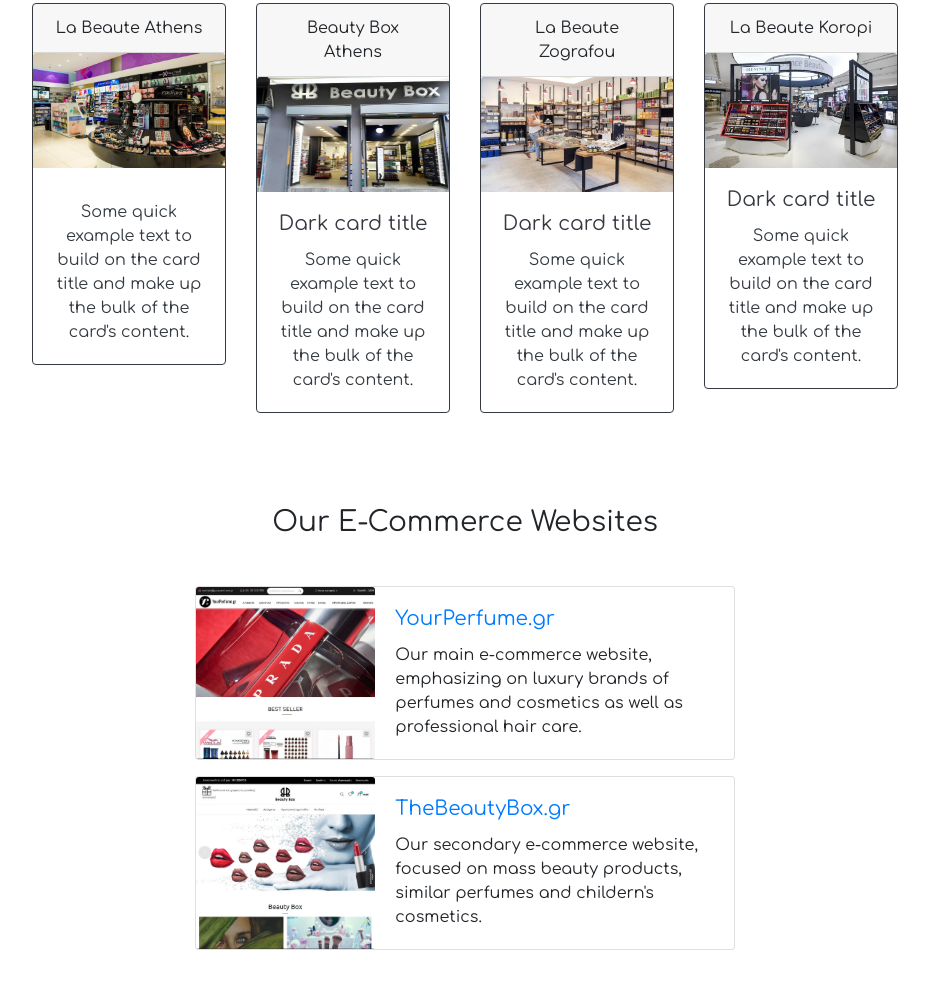
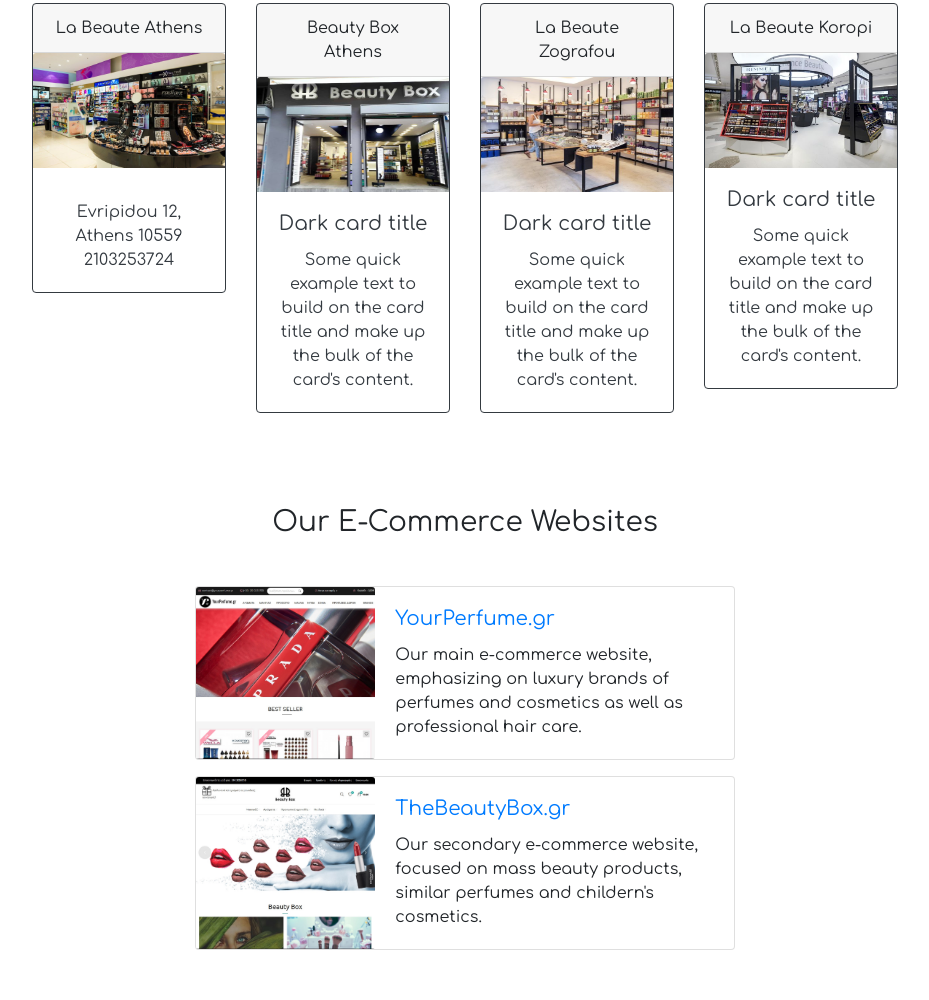
Before and after one commit to panosmonachos/panikos, a plain HTML site: page index.html in a window 1280 px wide. Shown: the part 1488-2488 px from the top of the page, without its empty margins (175-1104 px from the left). Drawn offline with nearby package versions, Linux system fonts and the light colour scheme.

Commit message:
Update index.html

```diff
--- a/index.html
+++ b/index.html
@@ -75,7 +75,7 @@
               <img class="card-img-top" src="images/store1.jpg" alt="">
               <div class="card-body text-dark">
                 <h5 class="card-title"></h5>
-                <p class="card-text">Some quick example text to build on the card title and make up the bulk of the card's content.</p>
+                <p class="card-text">Evripidou 12, Athens 10559 <br> 2103253724</p>
               </div>
             </div>
           </div>
```
